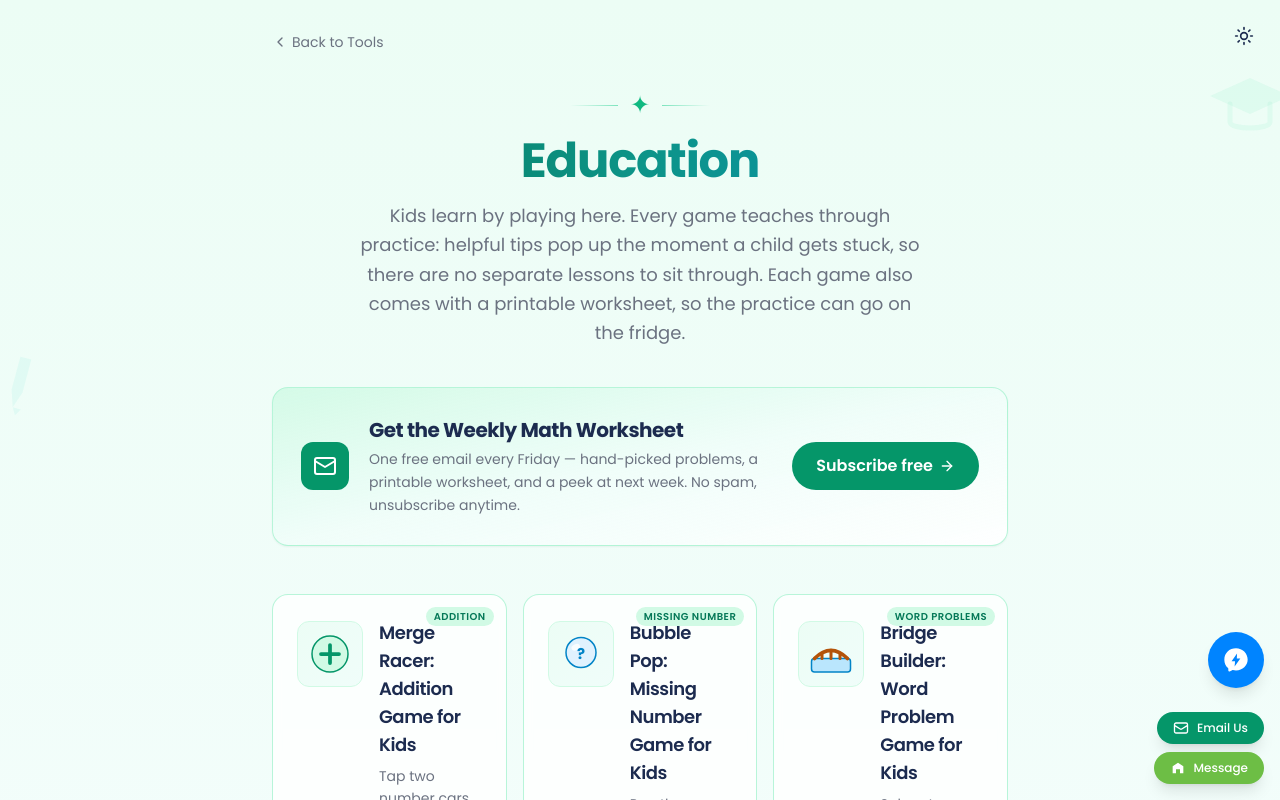
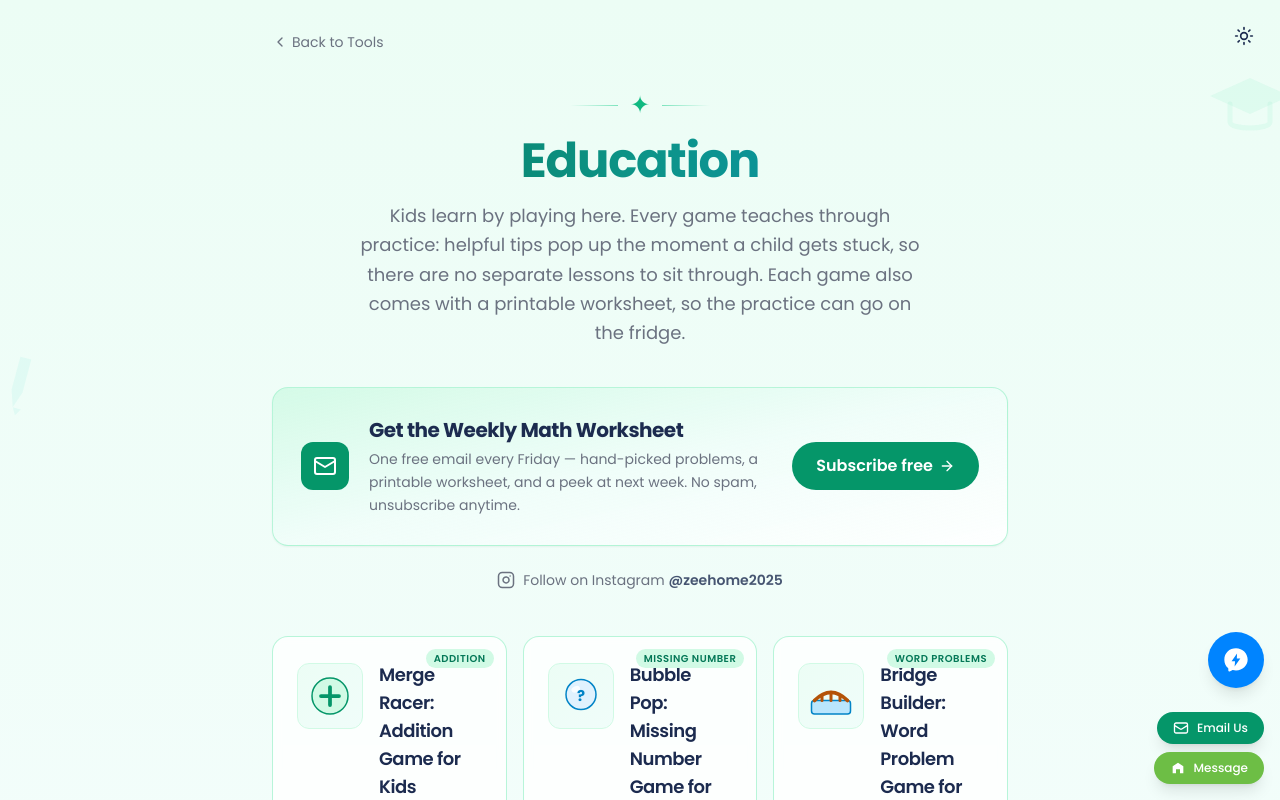
Before and after one commit to jingtingofkirkland/lifehacks, a Next.js app: page /tools/education in a window 1280 px wide. Shown: the top 800 px of the page. Built offline with nearby package versions, Linux system fonts and the light colour scheme.

Commit message:
Add Follow on Instagram link to education page (#26)
Subtle social row under the newsletter CTA card linking to
https://www.instagram.com/zeehome2025/ (new tab, noopener).
Adds an e2e assertion for the link.

```diff
--- a/src/app/tools/education/page.tsx
+++ b/src/app/tools/education/page.tsx
@@ -166,6 +166,26 @@ export default function EducationPage() {
           </div>
         </section>
 
+        {/* ── Instagram follow ── */}
+        <div className="mb-10 -mt-6 text-center">
+          <a
+            href="https://www.instagram.com/zeehome2025/"
+            target="_blank"
+            rel="noopener noreferrer"
+            className="group inline-flex items-center gap-2 text-sm text-muted-foreground hover:text-foreground transition-colors"
+          >
+            <svg width="18" height="18" viewBox="0 0 24 24" fill="none" stroke="currentColor" strokeWidth="2" strokeLinecap="round" strokeLinejoin="round" aria-hidden="true">
+              <rect x="2" y="2" width="20" height="20" rx="5" ry="5" />
+              <path d="M16 11.37A4 4 0 1 1 12.63 8 4 4 0 0 1 16 11.37z" />
+              <line x1="17.5" y1="6.5" x2="17.51" y2="6.5" />
+            </svg>
+            <span>
+              Follow on Instagram{' '}
+              <span className="font-semibold text-foreground/80 group-hover:text-foreground">@zeehome2025</span>
+            </span>
+          </a>
+        </div>
+
         {/* ── Games grid ── */}
         <section className="mb-12">
           <div className="grid gap-4 sm:grid-cols-2 lg:grid-cols-3">
```
Also changed, not shown: 1 other file (tests, documents, lock files or other folders).
